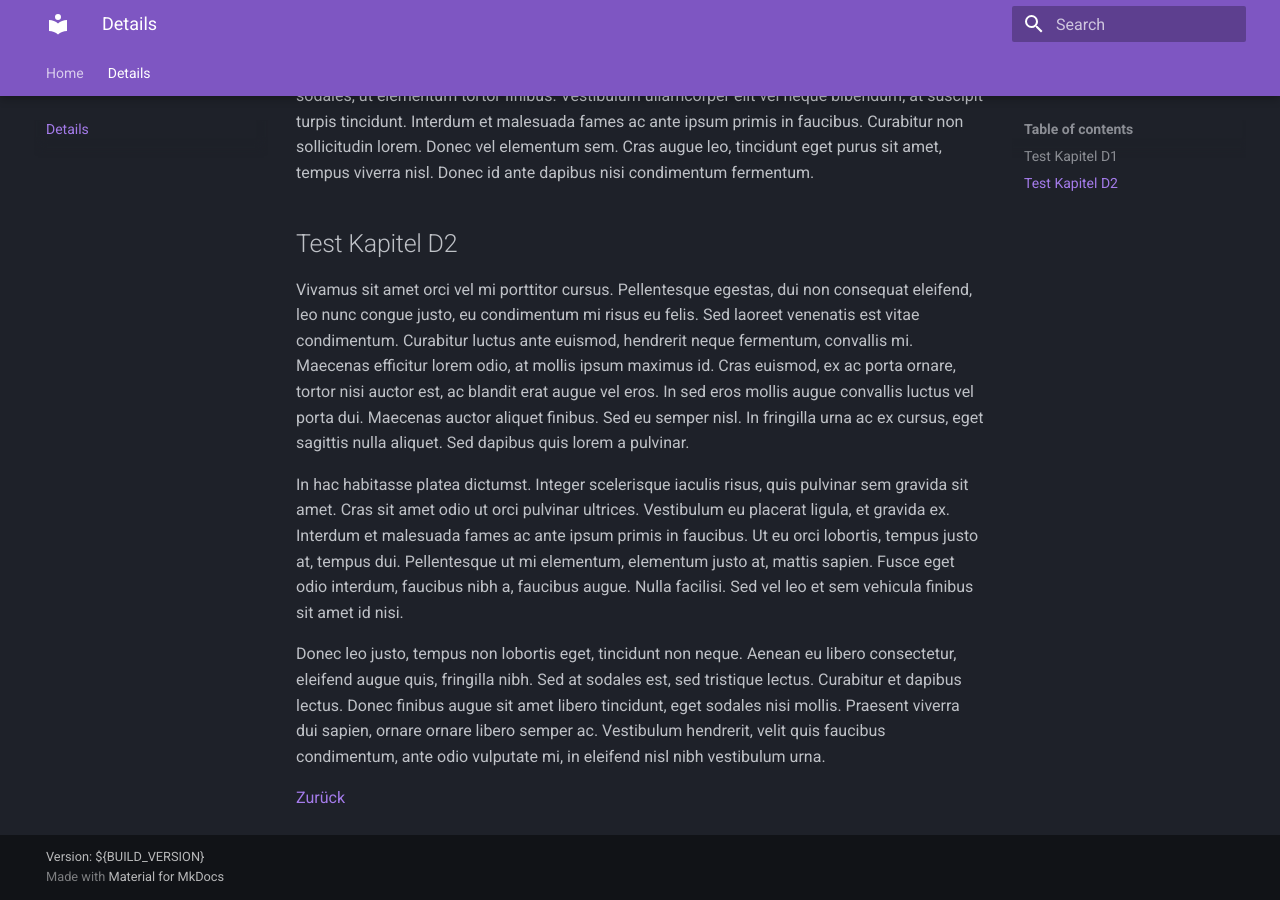
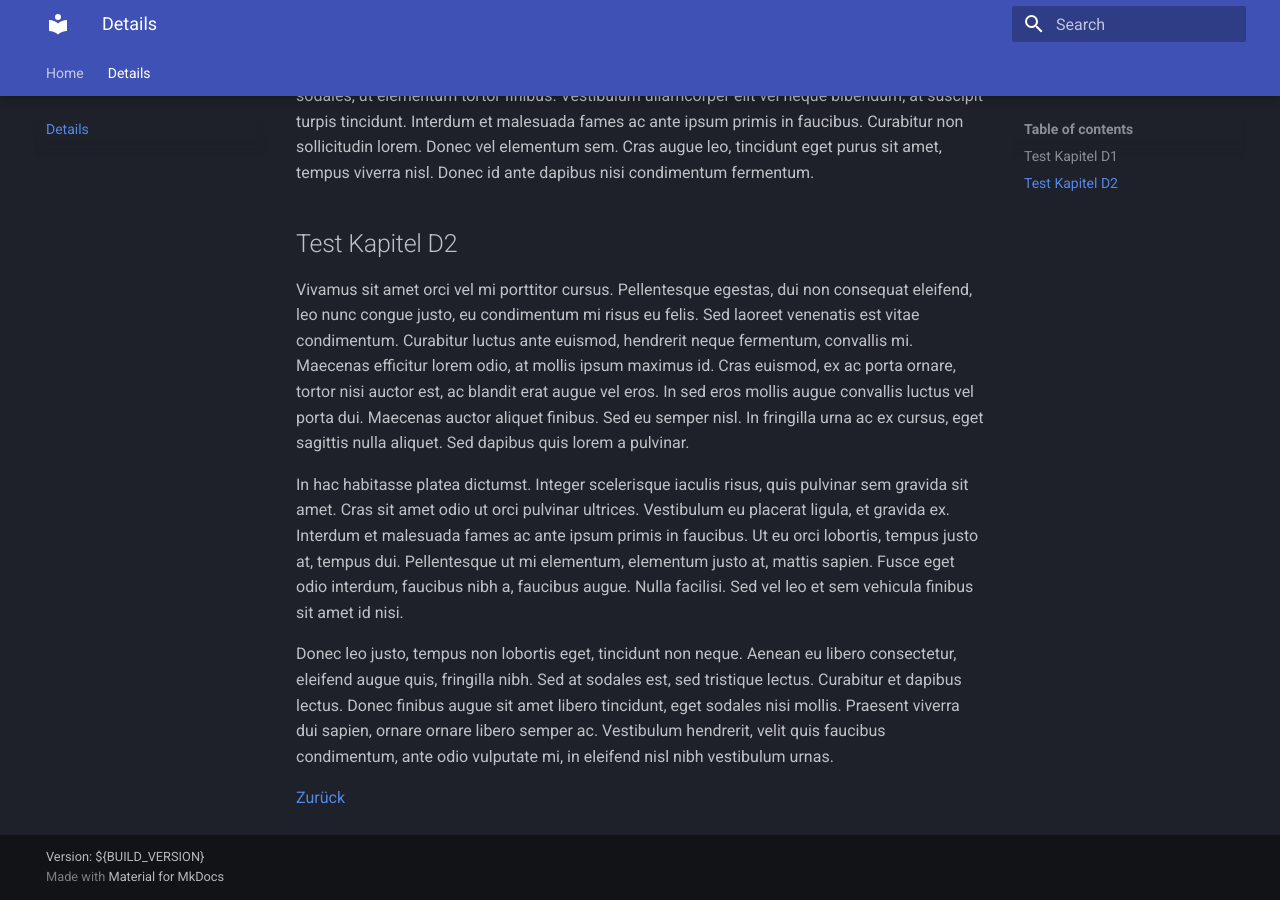
Before and after one commit to Vivienne-00/Portfolio_DevOps_Vivienne, an MkDocs documentation site: the page built from docs/details.md, in a window 1280 px wide and 900 px high, scrolled down 688 px. Built offline with MkDocs 1.6.1 and Material for MkDocs 9.7.7, drawn with Linux system fonts in a browser that asks for light colours.

Commit message:
Verbesserung main.yml

```diff
--- a/docs/details.md
+++ b/docs/details.md
@@ -14,6 +14,6 @@ Vivamus sit amet orci vel mi porttitor cursus. Pellentesque egestas, dui non con
 
 In hac habitasse platea dictumst. Integer scelerisque iaculis risus, quis pulvinar sem gravida sit amet. Cras sit amet odio ut orci pulvinar ultrices. Vestibulum eu placerat ligula, et gravida ex. Interdum et malesuada fames ac ante ipsum primis in faucibus. Ut eu orci lobortis, tempus justo at, tempus dui. Pellentesque ut mi elementum, elementum justo at, mattis sapien. Fusce eget odio interdum, faucibus nibh a, faucibus augue. Nulla facilisi. Sed vel leo et sem vehicula finibus sit amet id nisi.
 
-Donec leo justo, tempus non lobortis eget, tincidunt non neque. Aenean eu libero consectetur, eleifend augue quis, fringilla nibh. Sed at sodales est, sed tristique lectus. Curabitur et dapibus lectus. Donec finibus augue sit amet libero tincidunt, eget sodales nisi mollis. Praesent viverra dui sapien, ornare ornare libero semper ac. Vestibulum hendrerit, velit quis faucibus condimentum, ante odio vulputate mi, in eleifend nisl nibh vestibulum urna.
+Donec leo justo, tempus non lobortis eget, tincidunt non neque. Aenean eu libero consectetur, eleifend augue quis, fringilla nibh. Sed at sodales est, sed tristique lectus. Curabitur et dapibus lectus. Donec finibus augue sit amet libero tincidunt, eget sodales nisi mollis. Praesent viverra dui sapien, ornare ornare libero semper ac. Vestibulum hendrerit, velit quis faucibus condimentum, ante odio vulputate mi, in eleifend nisl nibh vestibulum urnas.
 
 [Zurück](index.md)
--- a/mkdocs.yml
+++ b/mkdocs.yml
@@ -4,7 +4,7 @@ theme:
   name: material
   palette:
     scheme: slate
-    primary: deep purple
+    primary: indigo
   features:
     - navigation.tabs
     - navigation.tabs.sticky
```
Also changed, not shown: 1 other file.
